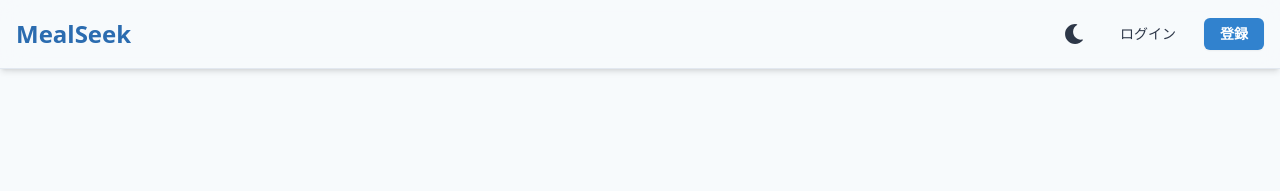
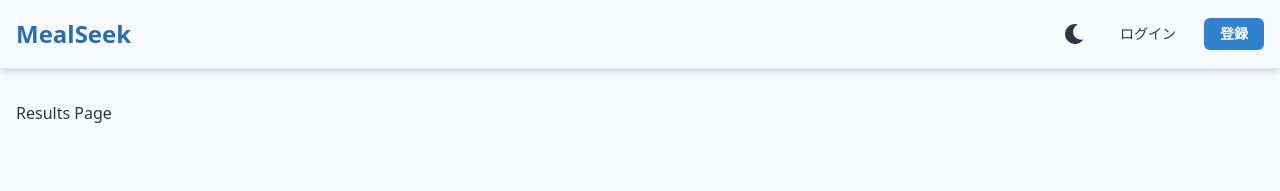
Before and after one commit to k-hinata515/meal-seek, a React (Vite) app in the folder frontend/: page /results in a window 1280 px wide. Shown: the top 191 px of the page. Built offline with nearby package versions, Linux system fonts and the light colour scheme.

Commit message:
feat: ResultsPageのルーティングの追加

```diff
--- a/frontend/src/App.tsx
+++ b/frontend/src/App.tsx
@@ -1,12 +1,14 @@
 import { BrowserRouter as Router, Routes, Route } from 'react-router-dom';
 import MainLayout from './components/layout/MainLayout';
 import SearchPage from './pages/SearchPage';
+import ResultsPage from './pages/ResultsPage';
 function App() {
   return (
     <Router>
       <MainLayout>
         <Routes>
           <Route path="/" element={<SearchPage />} />
+          <Route path="/results" element={<ResultsPage />} />
         </Routes>
       </MainLayout>
     </Router>
```
